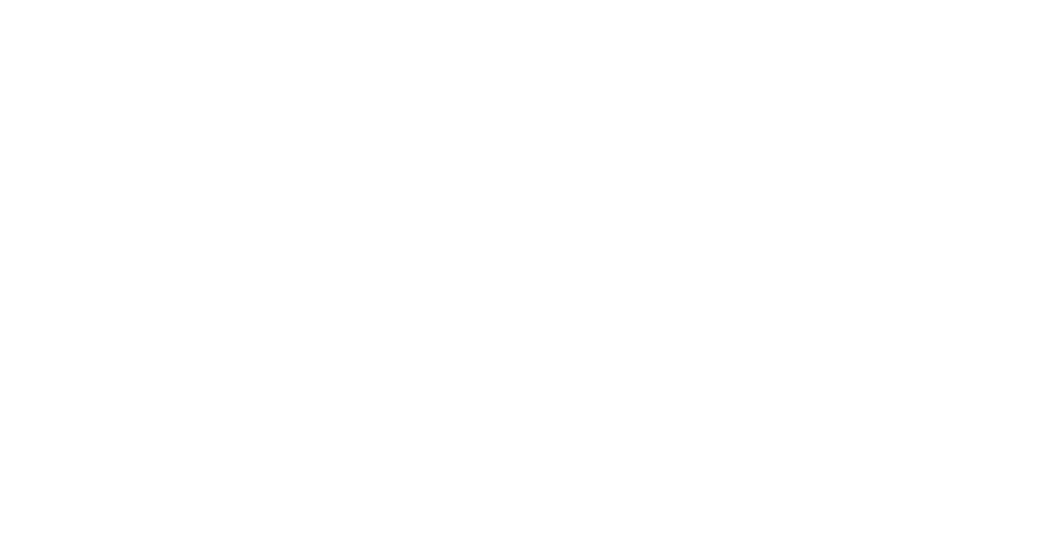
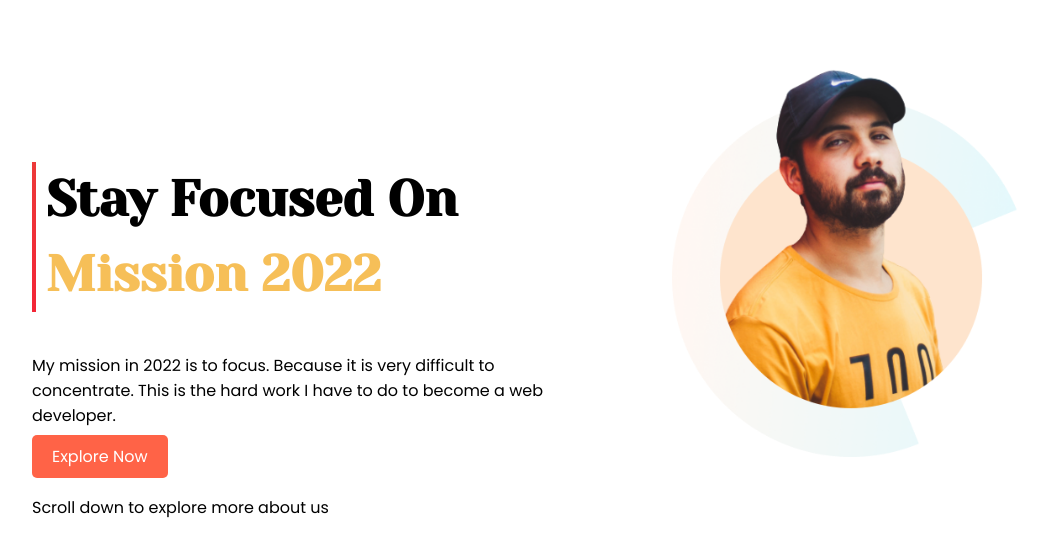
Before and after one commit to parvez13913/first-assignment, a plain HTML site: page index.html in a window 1280 px wide. Shown: the whole page, without its empty margins (96-1143 px from the left). Drawn offline with Linux system fonts and the light colour scheme.

Commit message:
complit header

```diff
--- a/index.html
+++ b/index.html
@@ -5,8 +5,24 @@
     <meta http-equiv="X-UA-Compatible" content="IE=edge">
     <meta name="viewport" content="width=device-width, initial-scale=1.0">
     <title>first-assignment</title>
+    <link rel="preconnect" href="https://fonts.googleapis.com">
+    <link rel="preconnect" href="https://fonts.gstatic.com" crossorigin>
+    <link href="https://fonts.googleapis.com/css2?family=Nunito:ital@1&family=Poppins&family=Source+Serif+4:ital@1&family=Yeseva+One&display=swap" rel="stylesheet">
+    <link rel="stylesheet" href="style.css">
 </head>
 <body>
-
+    <section class="sty-focused">
+        <div class="half-width padding">
+            <div class="focused">
+                <h1>Stay Focused On <br> <span class="mission"> Mission 2022</span></h1>
+            </div>
+            <p>My mission in 2022 is to focus. Because it is very difficult to concentrate. This is the hard work I have to do to become a web developer.</p>
+            <a class="explore" href="#">Explore Now</a> <br>
+            <p class="scroll-dwon">Scroll down to explore more about us</p>
+        </div>
+        <div class="half-width">
+            <img src="images/person/person-0.png" alt="person photo">
+        </div>
+    </section>
 </body>
 </html>
--- a/style.css
+++ b/style.css
@@ -0,0 +1,45 @@
+body{
+    font-family: 'Poppins', sans-serif;
+    margin: 0;
+}
+.sty-focused{
+    display: flex;
+}
+
+h1{
+    font-size: 50px;
+    font-weight: 700;
+    font-family: 'Yeseva One', cursive;
+    line-height: 150%;
+
+}
+.mission{
+    color: rgba(245, 185, 73, 0.918);
+}
+.focused{
+    border-left: 4px solid;
+    border-image: linear-gradient(rgba(235, 43, 43, 0.932),rgba(243, 31, 49, 0.973));
+    border-image-slice: 1;
+    padding-left: 2%;
+}
+.half-width{
+    width: 50%;
+    padding-left: 10%;
+}
+.half-width img{
+    width: 70%;
+}
+.padding{
+    padding-top: 120px;
+}
+.explore{
+    text-decoration: none;
+    color: white;
+    background-color: tomato;
+    padding: 10px 20px;
+    border-radius: 5px;
+    font-weight: 500;
+}
+.scroll-dwon{
+    margin-top:5%;
+}
```
